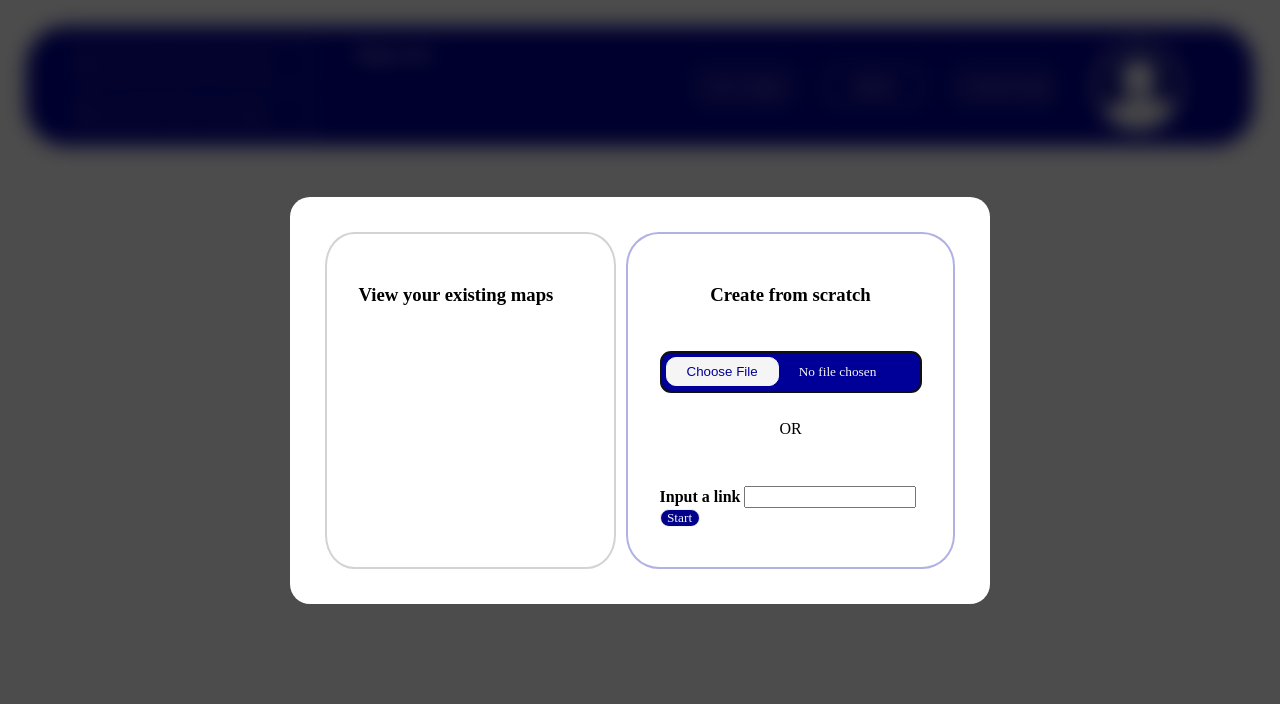
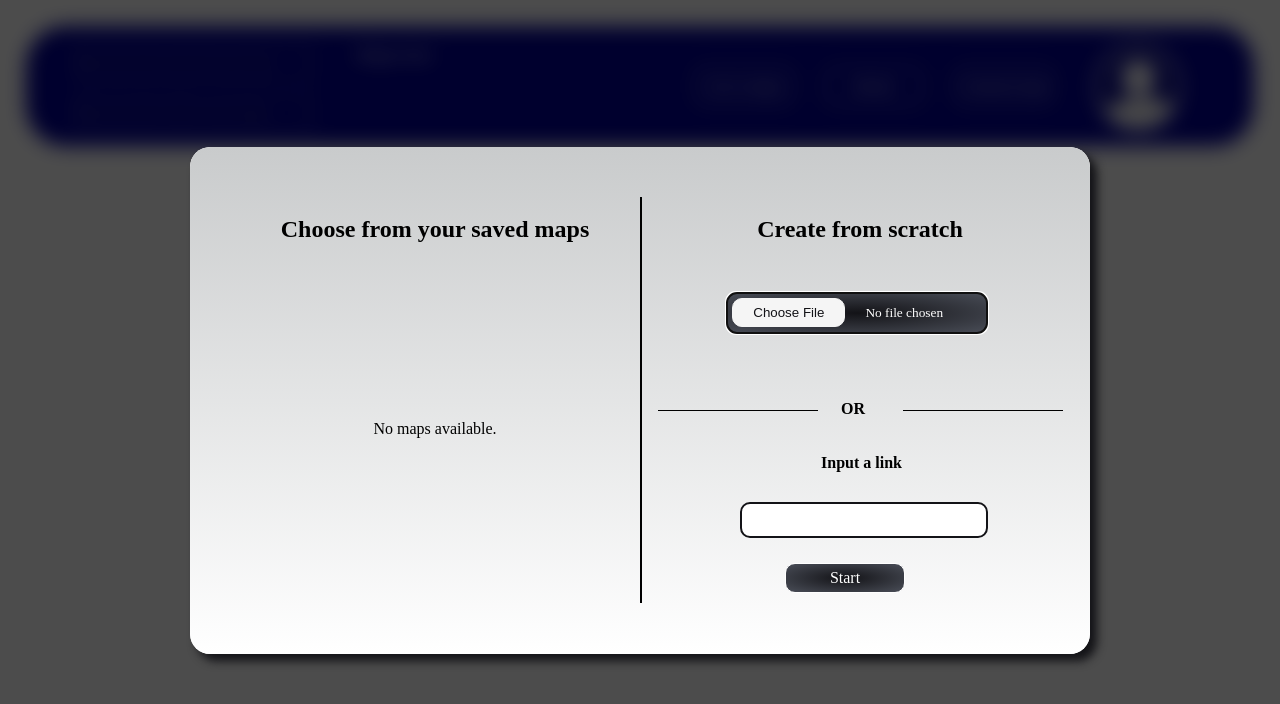
Before and after one commit to valeriegc/image_map_creator, a SvelteKit app: page /generator in a window 1280 px wide. Shown: the top 704 px of the page. Built offline with nearby package versions, Linux system fonts and the light colour scheme; a web font is replaced by a local one.

Commit message:
Made design changes on start modal

```diff
--- a/src/lib/Modal.svelte
+++ b/src/lib/Modal.svelte
@@ -14,9 +14,10 @@
 <style>
 	dialog {
 		border-radius: 20px;
+		width: 900px;
+		padding: 0;
 		border: 0;
-		width: 700px;
-		padding: 0;
+		box-shadow: 7px 7px 10px var(--navyblue);
 	}
 	dialog::backdrop {
 		background: rgba(0, 0, 0, 0.7);
--- a/src/routes/generator/StartModal.svelte
+++ b/src/routes/generator/StartModal.svelte
@@ -6,76 +6,111 @@
 <Modal>
 	<div class="container">
 		<div class="existingMaps">
-			<h3>View your existing maps</h3>
+			<h3>Choose from your saved maps</h3>
+			<p>No maps available.</p>
 		</div>
+		<div style="width:1.5px;height:80%;position:absolute;background-color:black;left:50%;top:10%" />
 		<div class="createNew">
-			<h3>Create from scratch</h3>
+			<h3 style="margin-left:-15%">Create from scratch</h3>
 			<div class="buttonContainer">
-				<input type="file" bind:files={$files} />
+				<input type="file" bind:files={$files} style="margin-left:-12.5%" />
 			</div>
-			OR
-			<label style="margin-top:7%;font-weight:bold"
-				>Input a link
-				<input type="text" bind:value={$imageLinkFromUser} style="margin-top:1%" />
-				{#if $imageLinkFromUser !== null}
-					<button
-						on:click={() => ($startModalOpen = false)}
-						style="background-color:darkblue; width:40px; padding:0">Start</button
-					>
-				{/if}
-			</label>
+			<div
+				style="width:160px;height:0.5px;position:absolute;background-color:black;left:52%;top:52%"
+			/>
+			<div
+				style="width:160px;height:0.5px;position:absolute;background-color:black;right:3%;top:52%"
+			/>
+			<p style="font-weight:bold;position:absolute;top:50%;right:25%">OR</p>
+			<div class="inputWrap">
+				<label style="margin-left:27%;font-weight:bold;font-size:0.rem;"
+					>Input a link
+					<input
+						type="text"
+						bind:value={$imageLinkFromUser}
+						style="margin-top:10%;width:240px; border: solid 2px var(--navyblue;border-radius:10px;height:30px;"
+					/>
+					{#if $imageLinkFromUser !== null}
+						<button on:click={() => ($startModalOpen = false)}>Start</button>
+					{/if}
+				</label>
+			</div>
 		</div>
 	</div>
 </Modal>
 
 <style>
+	p {
+		margin: auto;
+	}
+	.inputWrap {
+		height: 200px;
+		margin-top: 30%;
+		width: 300px;
+	}
 	button {
-		background-color: transparent;
+		width: 120px;
+		height: 30px;
+		color: white;
+		font-size: 1rem;
+		padding: 5px;
+		margin-top: 25px;
+		margin-left: 15%;
+		border-radius: 10px;
+		border: solid white 1px;
+		background-image: radial-gradient(var(--navyblue), var(--lightrose));
 	}
 	.container {
-		margin: 5%;
 		display: flex;
 		flex-direction: row;
 		position: relative;
+		background-image: linear-gradient(var(--lightbeige), white);
+		border: 0;
+		border-radius: 20px;
+		padding-bottom: 0;
 	}
 	.existingMaps {
 		width: 50%;
 		margin-right: 5px;
-		height: 270px;
+		height: 400px;
 		border-radius: 10%;
 		display: flex;
 		flex-direction: column;
 		padding: 5%;
-		border: solid lightgrey 2px;
+		align-items: center;
 	}
 	.createNew {
 		border-radius: 10%;
 		margin-left: 5px;
 		width: 50%;
-		height: 270px;
+		height: 100%;
 		display: flex;
 		flex-direction: column;
 		align-items: center;
-		gap: 10%;
-		padding: 5%;
-		border: solid rgb(177, 177, 229) 2px;
+		gap: 20%;
+		padding-top: 5%;
 	}
 	input[type='file'] {
 		width: 250px;
 		height: 30px;
-		color: whitesmoke;
+		color: white;
 		padding: 5px;
-		background: #000099;
+		margin-top: 25px;
 		border-radius: 10px;
-		border: solid whitesmoke 1px;
+		border: solid white 1px;
+		background-image: radial-gradient(var(--navyblue), var(--lightrose));
 	}
 	input[type='file']::file-selector-button {
 		margin-right: 20px;
 		background: whitesmoke;
 		padding: 6px 20px;
 		border-radius: 10px;
-		color: #000099;
+		color: var(--navyblue);
 		cursor: pointer;
 		border: solid whitesmoke 1px;
 	}
+	h3 {
+		font-size: 1.5rem;
+		font-weight: bold;
+	}
 </style>
--- a/src/style.css
+++ b/src/style.css
@@ -18,7 +18,8 @@ button {
 	padding-inline: 30px;
 }
 :root {
-	--navyblue: #000099;
-	--lightrose: #b49fcc;
-	--lightbeige: #ead7d7;
+	--navyblue: rgb(19, 19, 23);
+	--lightrose: #4a4e58;
+	--lightbeige: rgb(201, 203, 204);
+	--taupe: #453f3c;
 }
```
